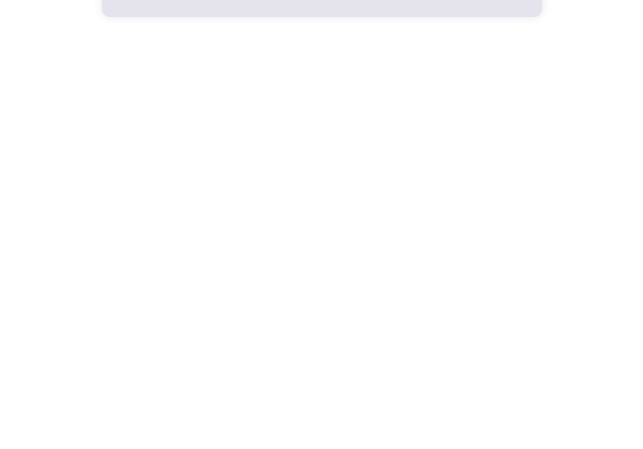
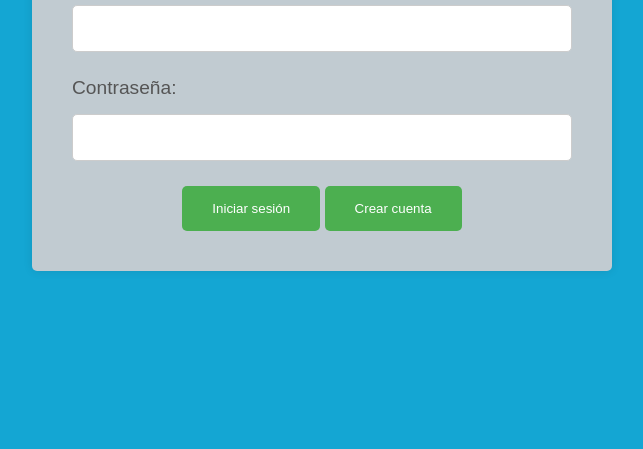
Before and after one commit to lechitiva/pizzeria-JR, a website: page vista/index.html in a window 1280 px wide. Shown: the part 351-800 px from the top of the page, without its empty margins (318-961 px from the left). Drawn offline with Linux system fonts and the light colour scheme.

Commit message:
Update styles.css

```diff
--- a/vista/styles.css
+++ b/vista/styles.css
@@ -1,59 +1,56 @@
-.container {
-    max-width: 400px;
-    margin: 50px auto;
-    padding: 20px;
-    background-color: #e5e4ec;
-    border-radius: 8px;
-    box-shadow: 0 0 10px rgba(0, 0, 0, 0.1);
+body {
+    font-family: Arial, sans-serif;
+    background-color: #14a6d3;
+    display: flex;
+    justify-content: center;
+    align-items: center;
+    height: 100vh;
+    margin: 0;
   }
 
+  .container {
+    background-color: #c1cbd1;
+    border-radius: 5px;
+    padding: 40px;
+    box-shadow: 0px 0px 10px rgba(0, 0, 0, 0.1);
+    width: 500px;
+    text-align: left;
+  }
+  .botones {text-align: center;}
   h1 {
-    text-align: center;
-    margin-bottom: 20px;
-  }
-
-  form {
-    display: flex;
-    flex-direction: column;
+    font-size: 2.5rem;
+    margin-bottom: 30px;
+    color: #333;
   }
 
   label {
-    margin-bottom: 8px;
-    font-weight: bold;
+    display: block;
+    font-size: 1.2rem;
+    margin-bottom: 15px;
+    color: #555;
   }
 
   input[type="text"],
+  input[type="email"],
   input[type="password"] {
-    padding: 10px;
-    margin-bottom: 16px;
-    border-radius: 4px;
+    width: 100%;
+    padding: 15px;
+    border-radius: 5px;
     border: 1px solid #ccc;
+    margin-bottom: 25px;
+    box-sizing: border-box;
   }
 
-  button {
-    padding: 12px;
+  button[type="button"] {
+    background-color: #4CAF50;
+    color: #fff;
+    padding: 15px 30px;
     border: none;
-    border-radius: 4px;
-    background-color: #007bff;
-    color: #fff;
+    border-radius: 5px;
     cursor: pointer;
-    font-size: 16px;
+    transition: background-color 0.3s ease;
   }
 
-  button:hover {
-    background-color: #0056b3;
+  button[type="button"]:hover {
+    background-color: #45a049;
   }
-
-  .forgot-password {
-    text-align: center;
-    margin-top: 10px;
-  }
-
-  .forgot-password a {
-    color: #007bff;
-    text-decoration: none;
-  }
-
-  .forgot-password a:hover {
-    text-decoration: underline;
-  }
```
